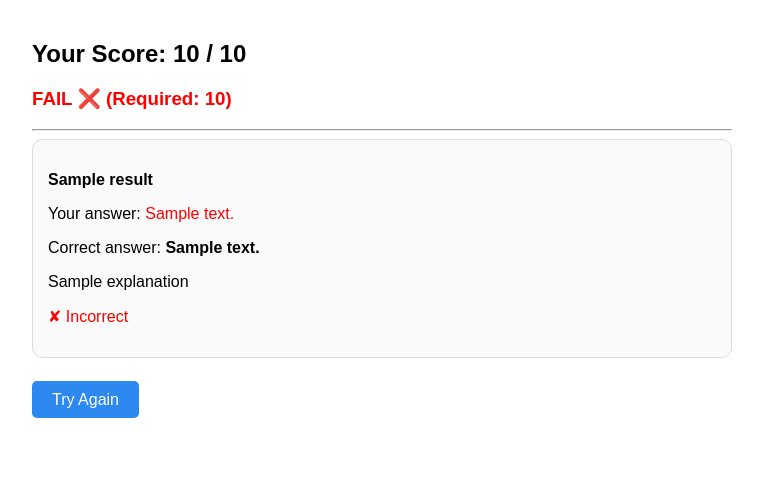
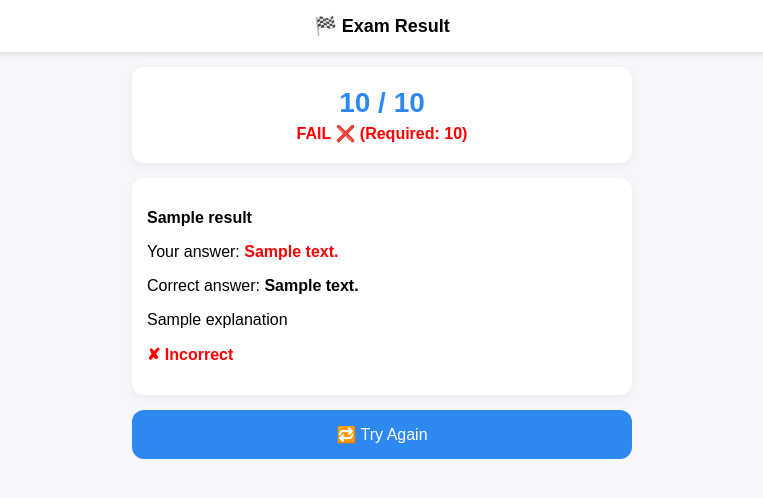
Before and after one commit to mrock1017/driving-test-app, a Flask app: template templates/result.html in a window 1280 px wide. Shown: the top 498 px of the page, without its empty margins (258-1021 px from the left). Run offline with Flask 3, Linux system fonts and the light colour scheme; the template is opened without the code that fills it: most values are stand-ins (such as "Sample title", 1, 10 or a date in 2020).

Commit message:
UI improvements + PWA + layout fixes

```diff
--- a/templates/result.html
+++ b/templates/result.html
@@ -5,64 +5,130 @@
 
     <meta name="viewport" content="width=device-width, initial-scale=1.0">
 
+    <!-- 📱 PWA -->
+    <link rel="manifest" href="{{ url_for('static', filename='manifest.json') }}">
+    <meta name="theme-color" content="#2d89ef">
+
     <style>
     body {
         font-family: Arial;
-        max-width: 700px;
-        margin: auto;
-        padding: 20px;
+        margin: 0;
+        background: #f5f7fa;
     }
 
-    button, a.button {
-        padding: 10px 20px;
-        background: #2d89ef;
-        color: white;
-        border: none;
-        border-radius: 5px;
-        text-decoration: none;
+    .container {
+        max-width: 500px;
+        margin: auto;
+        padding: 15px;
+    }
+
+    /* 🔝 Header */
+    .header {
+        background: white;
+        padding: 15px;
+        text-align: center;
+        font-weight: bold;
+        font-size: 18px;
+        box-shadow: 0 2px 5px rgba(0,0,0,0.1);
+        position: sticky;
+        top: 0;
+        z-index: 100;
+    }
+
+    /* 🎯 Score Card */
+    .score-card {
+        background: white;
+        padding: 20px;
+        border-radius: 12px;
+        text-align: center;
+        margin-bottom: 15px;
+        box-shadow: 0 3px 10px rgba(0,0,0,0.06);
+    }
+
+    .score {
+        font-size: 28px;
+        font-weight: bold;
+        color: #2d89ef;
     }
 
     .pass {
         color: green;
         font-weight: bold;
+        margin-top: 5px;
     }
 
     .fail {
         color: red;
         font-weight: bold;
+        margin-top: 5px;
     }
 
+    /* 📦 Question cards */
+    .card {
+        background: white;
+        padding: 15px;
+        border-radius: 12px;
+        margin-bottom: 15px;
+        box-shadow: 0 3px 10px rgba(0,0,0,0.05);
+    }
+
+    img {
+        width: 100%;
+        border-radius: 10px;
+        margin-top: 10px;
+    }
+
+    /* ✅ Answer styles */
     .correct {
         color: green;
+        font-weight: bold;
     }
 
     .incorrect {
         color: red;
+        font-weight: bold;
     }
 
-    .card {
-        border: 1px solid #ddd;
-        border-radius: 10px;
+    /* 🔘 Button */
+    .button {
+        display: block;
+        text-align: center;
         padding: 15px;
-        margin-bottom: 15px;
-        background: #fafafa;
+        background: #2d89ef;
+        color: white;
+        border-radius: 12px;
+        text-decoration: none;
+        font-size: 16px;
+        margin-top: 15px;
+        transition: transform 0.1s;
     }
+
+    .button:active {
+        transform: scale(0.97);
+    }
+
     </style>
+</head>
 
-</head>
 <body>
 
+<!-- 🔝 Header -->
+<div class="header">
+    🏁 Exam Result
+</div>
+
+<div class="container">
+
     <!-- 🎯 Score -->
-    <h2>Your Score: {{ score }} / {{ total }}</h2>
+    <div class="score-card">
+        <div class="score">{{ score }} / {{ total }}</div>
 
-    <!-- 🎯 Pass / Fail -->
-    {% if passed %}
-        <h3 class="pass">PASS ✅ (Required: {{ passing_score }})</h3>
-    {% else %}
-        <h3 class="fail">FAIL ❌ (Required: {{ passing_score }})</h3>
-    {% endif %}
-
-    <hr>
+        {% if passed %}
+            <div class="pass">PASS ✅ (Required: {{ passing_score }})</div>
+        {% else %}
+            <div class="fail">FAIL ❌ (Required: {{ passing_score }})</div>
+        {% endif %}
+    </div>
 
     <!-- 🧠 Review -->
     {% for r in results %}
@@ -71,7 +137,7 @@
             <p><b>{{ r.question }}</b></p>
 
             {% if r.image %}
-                <img src="{{ url_for('static', filename='images/' + r.image) }}" width="300"><br><br>
+                <img src="{{ url_for('static', filename='images/' + r.image) }}">
             {% endif %}
 
             <p>
@@ -94,11 +160,12 @@
         </div>
     {% endfor %}
 
-    <br>
+    <!-- 🔁 Retry -->
+    <a href="/menu" class="button">🔁 Try Again</a>
 
-    <!-- 🔁 Retry -->
-    <a href="/menu" class="button">Try Again</a>
+</div>
 
+<!-- 📱 Service Worker -->
 <script>
 if ('serviceWorker' in navigator) {
     navigator.serviceWorker.register('/static/service-worker.js');
```
Also changed, not shown: templates/question.html (+19 -5 lines).
